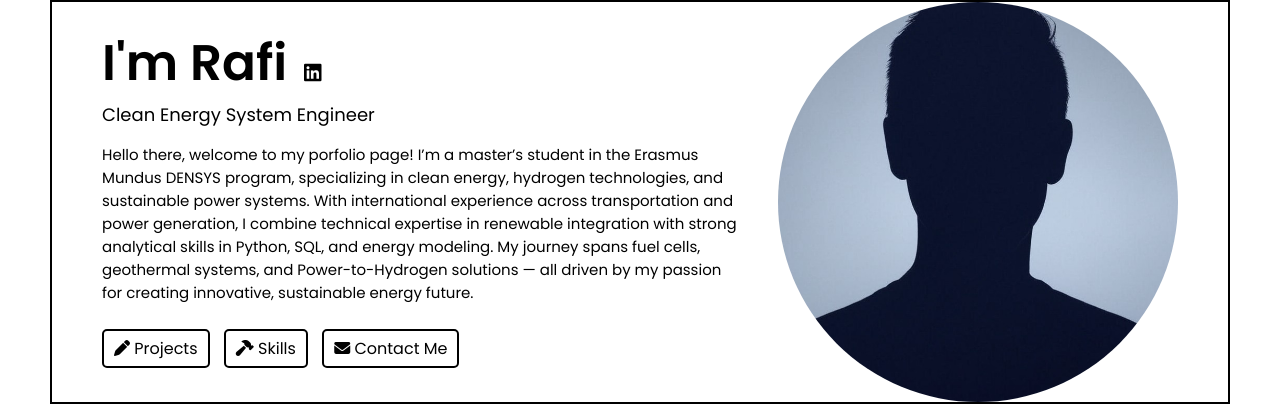
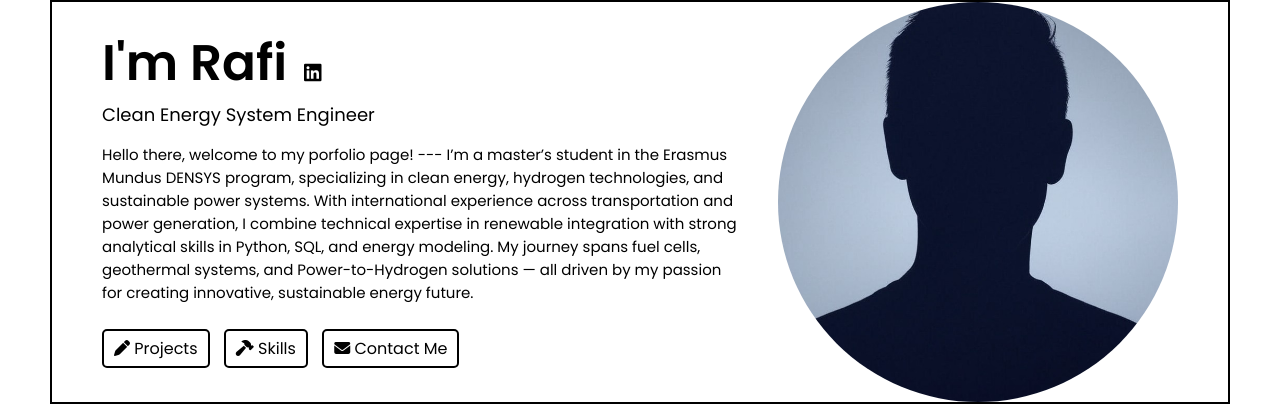
Before and after one commit to rafindrajaya/rafindrajaya.github.io, a Jekyll site: the page built from index.html, in a window 1280 px wide and 900 px high. Shown: the part 130-534 px from the top of the window. Built offline with Jekyll 4.4.1, drawn with Linux system fonts in a browser that asks for light colours.

```diff
--- a/_config.yml
+++ b/_config.yml
@@ -15,7 +15,7 @@ title: Rafi Indrajaya's Portfolio # This is what shows up in the tab of the brow
 name: Rafi Indrajaya
 headline: Clean Energy System Engineer
 description: |
-  Hello there, welcome to my porfolio page!
+  Hello there, welcome to my porfolio page! ---
   I’m a master’s student in the Erasmus Mundus DENSYS program, specializing in clean energy, hydrogen technologies, and sustainable power systems.
   With international experience across transportation and power generation, I combine technical expertise in renewable integration with strong
   analytical skills in Python, SQL, and energy modeling. My journey spans fuel cells, geothermal systems, and Power-to-Hydrogen solutions
```
